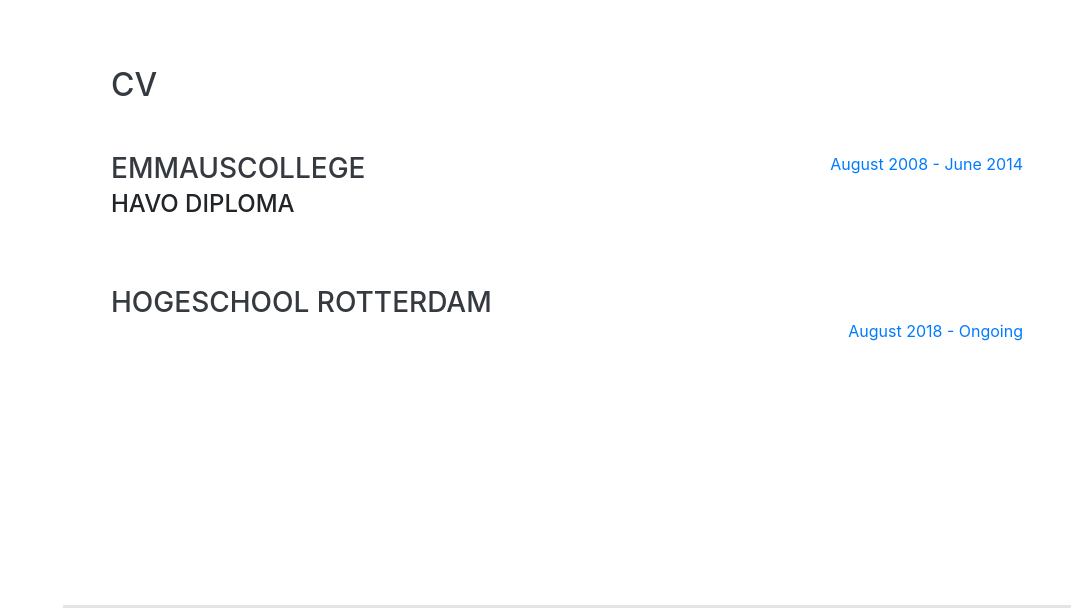
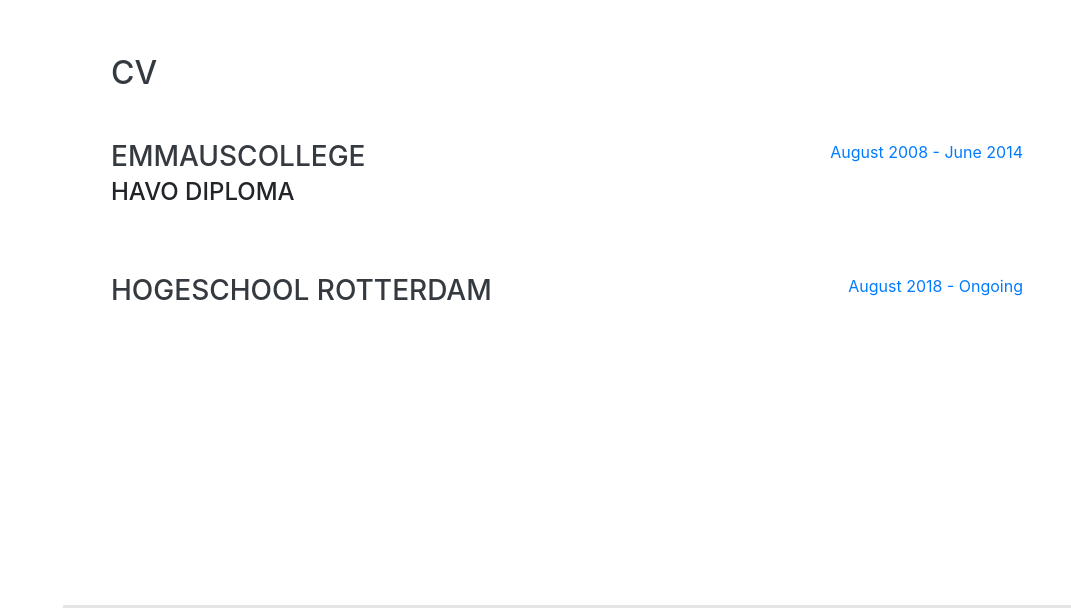
Before and after one commit to canberkates/canberkates.github.io, a website with bundled scripts: page index.html in a window 1280 px wide. Shown: the part 2230-2838 px from the top of the page, without its empty margins (209-1280 px from the left). Built offline with nearby package versions, Linux system fonts and the light colour scheme; a web font is replaced by a local one.

Commit message:
Update index.html

```diff
--- a/index.html
+++ b/index.html
@@ -131,12 +131,16 @@
             <span class="text-primary">August 2008 - June 2014</span>
           </div>
         </div>
-        <div class="resume-content">
-          <h3 class="mb-0">Hogeschool Rotterdam</h3>
+        <div class="resume-item d-flex flex-column flex-md-row justify-content-between mb-5">
+          <div class="resume-content">
+            <h3 class="mb-0">Hogeschool Rotterdam</h3>
+          </div>
+          <div class="resume-date text-md-right">
+            <span class="text-primary">August 2018 - Ongoing</span>
+          </div>
         </div>
-        <div class="resume-date text-md-right">
-          <span class="text-primary">August 2018 - Ongoing</span>
-        </div>
+
+      </div>
     </section>
 
     <hr class="m-0">
```
